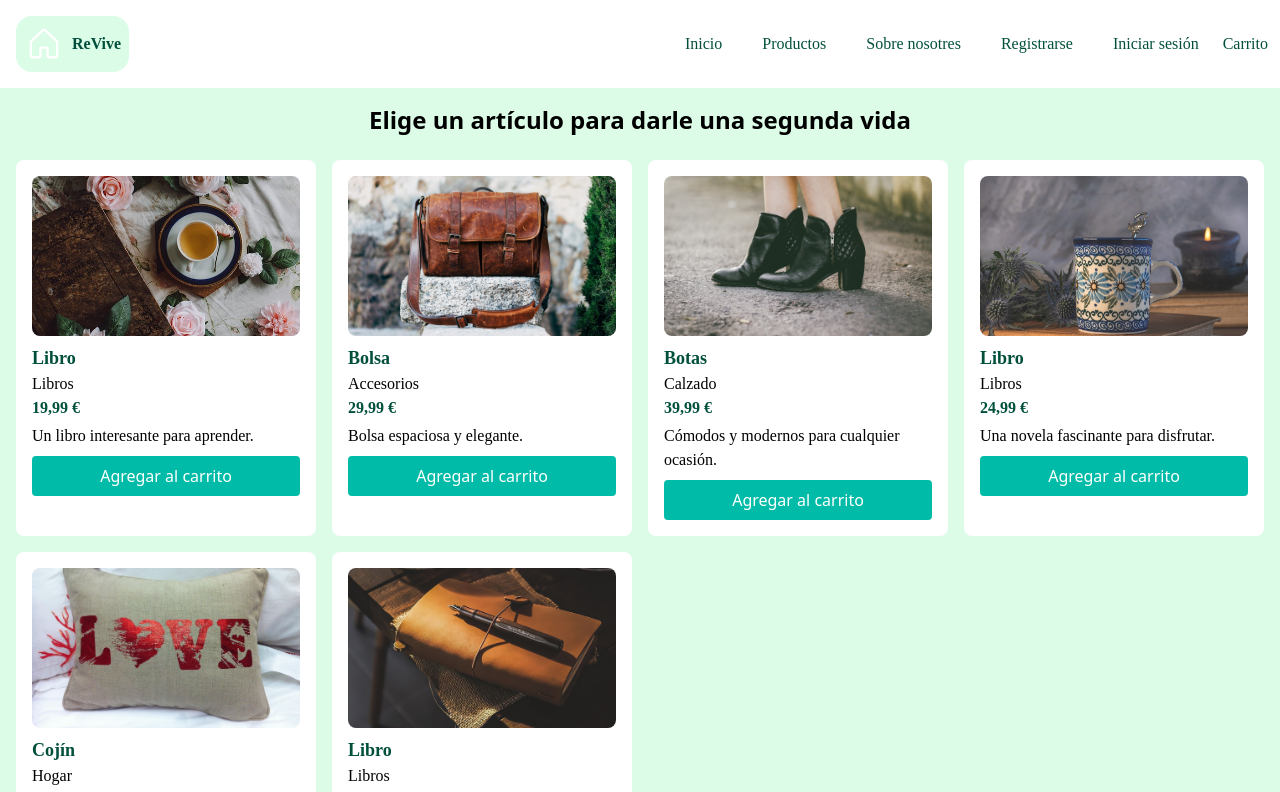
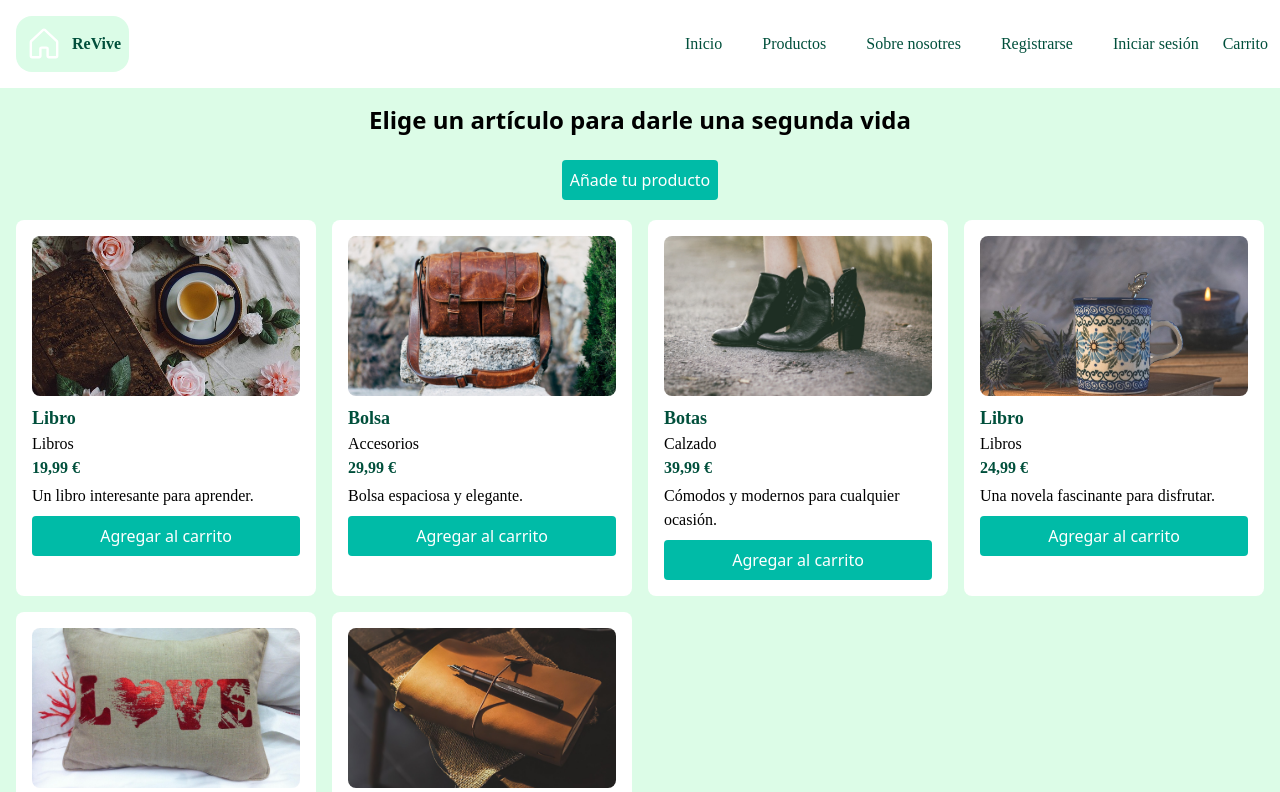
Before and after one commit to Hackathon-ReVive/ReVive-front, a React (Vite) app: page /products in a window 1280 px wide. Shown: the top 792 px of the page. Built offline with nearby package versions, Linux system fonts and the light colour scheme; no server answers.

Commit message:
feat(RV-49): Add item button and router

```diff
--- a/src/config/Router.jsx
+++ b/src/config/Router.jsx
@@ -8,7 +8,7 @@ import Home from "../pages/Home.jsx";
 import Products from "../pages/Products.jsx";
 import Login from "../pages/Login.jsx";
 import Register from "../pages/Register.jsx";
-import NewProduct from "../components/NewProduct.jsx";
+import AddProduct from "../pages/AddProduct.jsx";
 import Cart from "../pages/Cart.jsx";
 
 export default function Router() {
@@ -26,6 +26,7 @@ export default function Router() {
               <Route path="/products" element={<Products />} />
               <Route path="/login" element={<Login />} />
               <Route path="/register" element={<Register />} />
+              <Route path="/add" element={<AddProduct />} />
               <Route path="/cart" element={<Cart />} />
             </Routes>
           <Footer />
--- /dev/null
+++ b/src/pages/AddProduct.jsx
@@ -0,0 +1,11 @@
+import NewProduct from "../components/NewProduct";
+
+function AddProduct() {
+    return (
+        <>
+        <NewProduct />
+        </>
+    );
+}
+
+export default AddProduct
--- a/src/pages/Products.jsx
+++ b/src/pages/Products.jsx
@@ -1,4 +1,5 @@
 import Product from "../components/Product";
+import Button from "../components/Button";
 
 function Products() {
     const products = [
@@ -14,6 +15,10 @@ function Products() {
             <>
                 <main className="container bg-[#DCFCE7] mx-auto p-4">
                     <h1 className="text-2xl font-bold text-center mb-6">Elige un artículo para darle una segunda vida</h1>
+                    <Button
+                    text="Añade tu producto"
+                    onClick={() => window.location.href = '/add'}
+                    className="mx-auto block bg-blue-500 hover:bg-blue-700 mb-5"/>
                         <section className="grid grid-cols-1 sm:grid-cols-1 md:grid-cols-3 lg:grid-cols-4 gap-4">
                         {products.map((product) => (
                         <Product key={product.id} {...product} />
```
